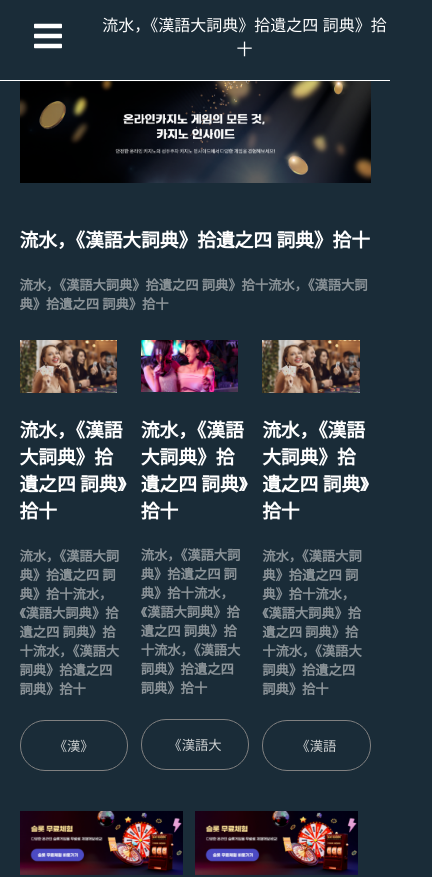
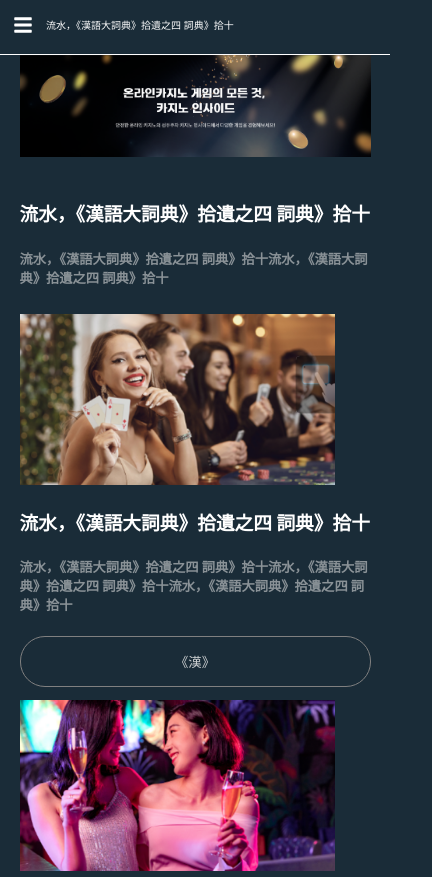
Before and after one commit to Abdullahqurashi/korea, a React (Create React App) app: page / in a window 390 px wide. Shown: the top 877 px of the page, 432 px wide, since content can reach past the window. Built offline with nearby package versions, Linux system fonts and the light colour scheme.

Commit message:
Responsive update

```diff
--- a/src/Components/Main.js
+++ b/src/Components/Main.js
@@ -2,11 +2,11 @@ import React, { useState } from 'react'
 
 import Firstcard from './Firstcard';
 // import Footer from './Footer';
-import Fourth from './Fourth';
+/* import Fourth from './Fourth'; */
 import Header from './Header'
 import Navbar from './Navbar'
- import Secondcard from './Secondcard';
-import Thirdcard from './Thirdcard';
+/*  import Secondcard from './Secondcard';
+import Thirdcard from './Thirdcard'; */
 
 const Main = () => {
   const [sidebar, setSidebar] = useState(false);
@@ -21,10 +21,8 @@ const Main = () => {
         <div className='heder' style={{ marginLeft: sidebar ? '250px' : '0' }}>
           <Header />
           <Firstcard />
-         <Secondcard/>
-       <Thirdcard/>
-       <Fourth/>
-      git
+
+
         </div>
       </div>
 
--- a/src/Components/Media-Percentage.css
+++ b/src/Components/Media-Percentage.css
@@ -0,0 +1,174 @@
+/*------------------------- START HERE THIS SECTION OF THE NAVBAR RESPONSIVENESS ------------------------- */
+
+
+@media (min-width:200px) and (max-width:400px){
+
+    .menu-bars {
+        margin-left: 13px;
+        font-size: 20px;
+        background: none;
+        color: white;
+    }
+
+    .navbar {
+        background-color: #1a2c38;
+        height: 54px;
+        display: flex;
+        justify-content: start;
+        align-items: center;
+        border-bottom: 1px solid white;
+    }
+
+    .nav-detail-text {
+        color: white;
+        /* text-align: center; */
+        margin-left: 13px;
+        margin-top: -5px;
+        font-size: 10px;
+    }
+}
+
+
+@media (min-width:401px) and (max-width:600px){
+
+    .menu-bars {
+        margin-left: 1.5rem;
+        font-size: 25px;
+        background: none;
+        color: white;
+    }
+    .nav-detail-text {
+        color: white;
+        /* text-align: center; */
+        margin-left: 13px;
+        margin-top: -5px;
+        font-size: 13px;
+    }
+}
+
+
+
+/*<======================>  END HERE  THIS SECTION OF THE NAVBAR RESPONSIVENESS  <======================> */
+
+
+
+@media (min-width:240px) and (max-width:400px){
+    .nav-menu {
+        background-color: #0f212e;
+        width: 50%;
+        height: 538vh;
+        display: flex;
+        justify-content: center;
+        position: absolute;
+        top: 55px;
+        left: -100%;
+        transition: 850ms;
+    }
+
+
+    .nav-text a {
+        text-decoration: none;
+        color: #f5f5f5;
+        font-size: 13px;
+        width: 100%;
+        height: 100%;
+        display: flex;
+        align-items: center;
+        padding: 0 1%;
+        border-radius: 4px;
+    }
+    span{
+        margin-left: 3%;
+    }
+}
+
+@media (min-width:401px) and (max-width:600px){
+    .nav-menu {
+        background-color: #0f212e;
+        width: 50%;
+        height: 538vh;
+        display: flex;
+        justify-content: center;
+        position: absolute;
+        top: 82px;
+        left: -100%;
+        transition: 850ms;
+    }
+
+    .nav-text a {
+        text-decoration: none;
+        color: #f5f5f5;
+        font-size: 15px;
+        width: 100%;
+        height: 100%;
+        display: flex;
+        align-items: center;
+        padding: 0 5%;
+        border-radius: 4px;
+    }
+}
+
+
+
+
+/*------------------------- START HERE THIS SECTION OF THE SIDE BAR RESPONSIVENESS ------------------------- */
+
+
+
+/*------------------------- START HERE THIS SECTION OF THE SIDE CARDS AND HEADER RESPONSIVENESS ------------------------- */
+
+
+@media (min-width:240px) and (max-width:600px){
+    .heder{
+        margin-left: 0 !important;
+    }
+}
+
+/*<======================>  END HERE THIS SECTION OF THE SIDE CARDS AND HEADER RESPONSIVENESS<======================> */
+
+
+
+/*------------------------- START HERE THIS DIV FOR CARD SECTION SECOND HEADING AND TITLE AND ------------------------- */
+
+
+@media (min-width:240px) and (max-width:400px){
+   .cardfirst-parent {
+    display: grid;
+    grid-template-columns: 1fr;
+    width: 90%;
+    margin: auto;
+    gap: 13px;
+    padding: 5px 0 0 0;
+    flex-wrap: wrap wrap;
+}
+
+.banner-first {
+    display: grid;
+    grid-template-columns: 1fr;
+    width: 90%;
+    margin: auto;
+    padding: 40px 0 0 0;
+}
+}
+@media (min-width:401px) and (max-width:700px){
+   .cardfirst-parent {
+    display: grid;
+    grid-template-columns: 1fr 1fr;
+    width: 90%;
+    margin: auto;
+    gap: 13px;
+    padding: 5px 0 0 0;
+    flex-wrap: wrap wrap;
+}
+
+.banner-first {
+    display: grid;
+    grid-template-columns: 1fr 1fr;
+    width: 90%;
+    margin: auto;
+    padding: 40px 0 0 0;
+}
+}
+
+
+/*------------------------- END HERE THIS SECTION OF THE FIRST CARD RESPONSIVENESS ------------------------- */
--- a/src/Components/SidebarData.js
+++ b/src/Components/SidebarData.js
@@ -17,25 +17,25 @@ export const Data = [
     cName: 'nav-text'
   },
   {
-    title: 'Products',
+    title: '《漢語大詞典',
     path: '/products',
     icon: <FaIcons.FaCartPlus />,
     cName: 'nav-text'
   },
   {
-    title: 'Team',
+    title: '《漢語大詞典',
     path: '/team',
     icon: <IoIcons.IoMdPeople />,
     cName: 'nav-text'
   },
   {
-    title: 'Messages',
+    title: '《漢語大詞典',
     path: '/messages',
     icon: <FaIcons.FaEnvelopeOpenText />,
     cName: 'nav-text'
   },
   {
-    title: 'Support',
+    title: '《漢語大詞典',
     path: '/support',
     icon: <IoIcons.IoMdHelpCircle />,
     cName: 'nav-text'
```
